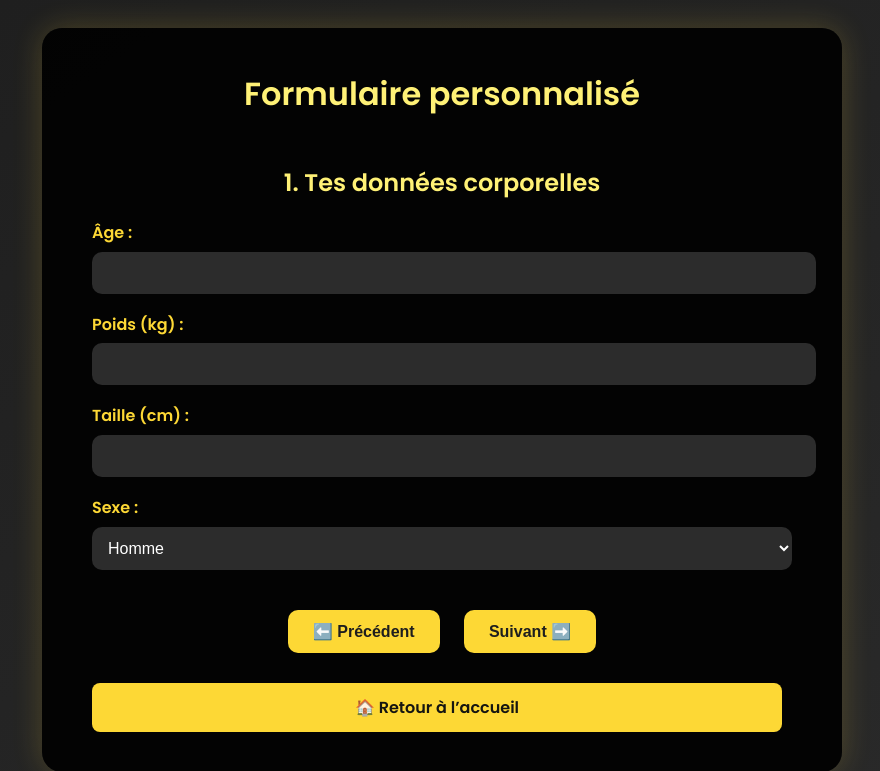
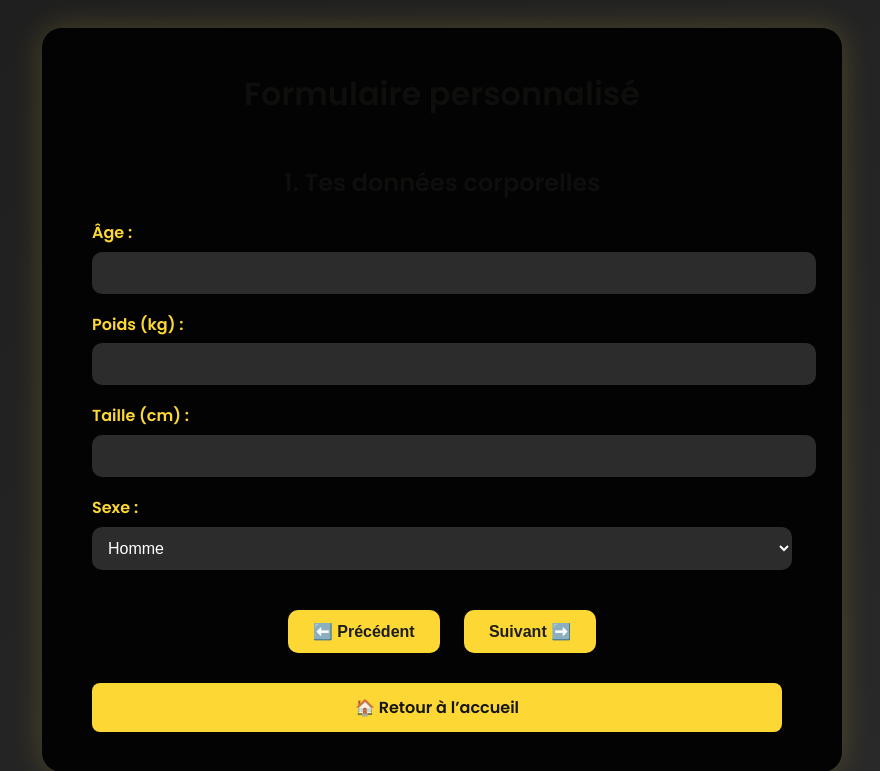
Before and after one commit to gregoirechatel/monprojetia, a FastAPI app: page /formulaire in a window 1280 px wide. Shown: the top 771 px of the page, without its empty margins (198-1078 px from the left). Run offline with FastAPI, Linux system fonts and the light colour scheme.

Commit message:
feat: ajout des nouveaux fichiers

```diff
--- a/templates/formulaire.html
+++ b/templates/formulaire.html
@@ -30,7 +30,7 @@
 
         h1, h2 {
             text-align: center;
-            color: #fff176;
+            color: #0e0e0d;
         }
 
         label {
```
